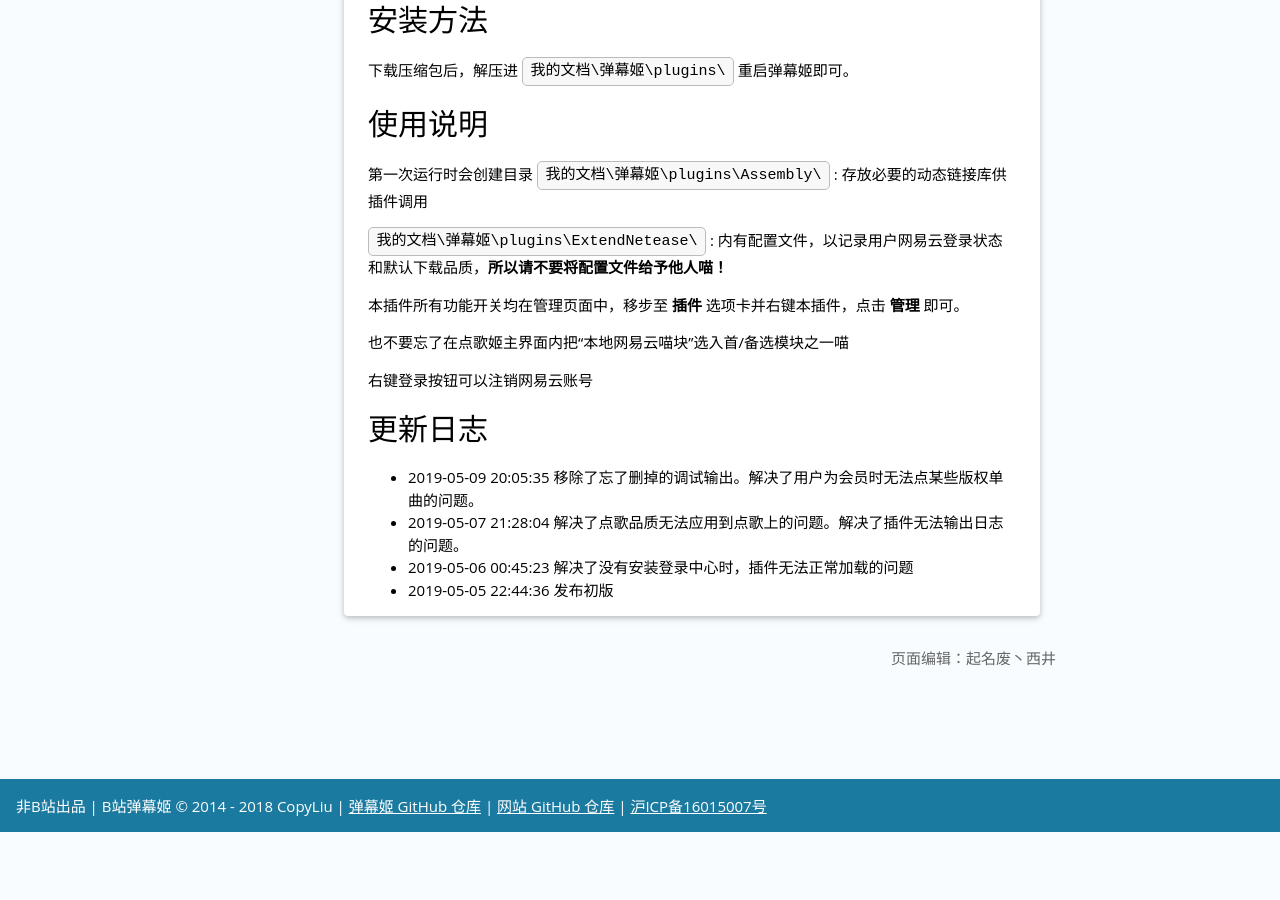
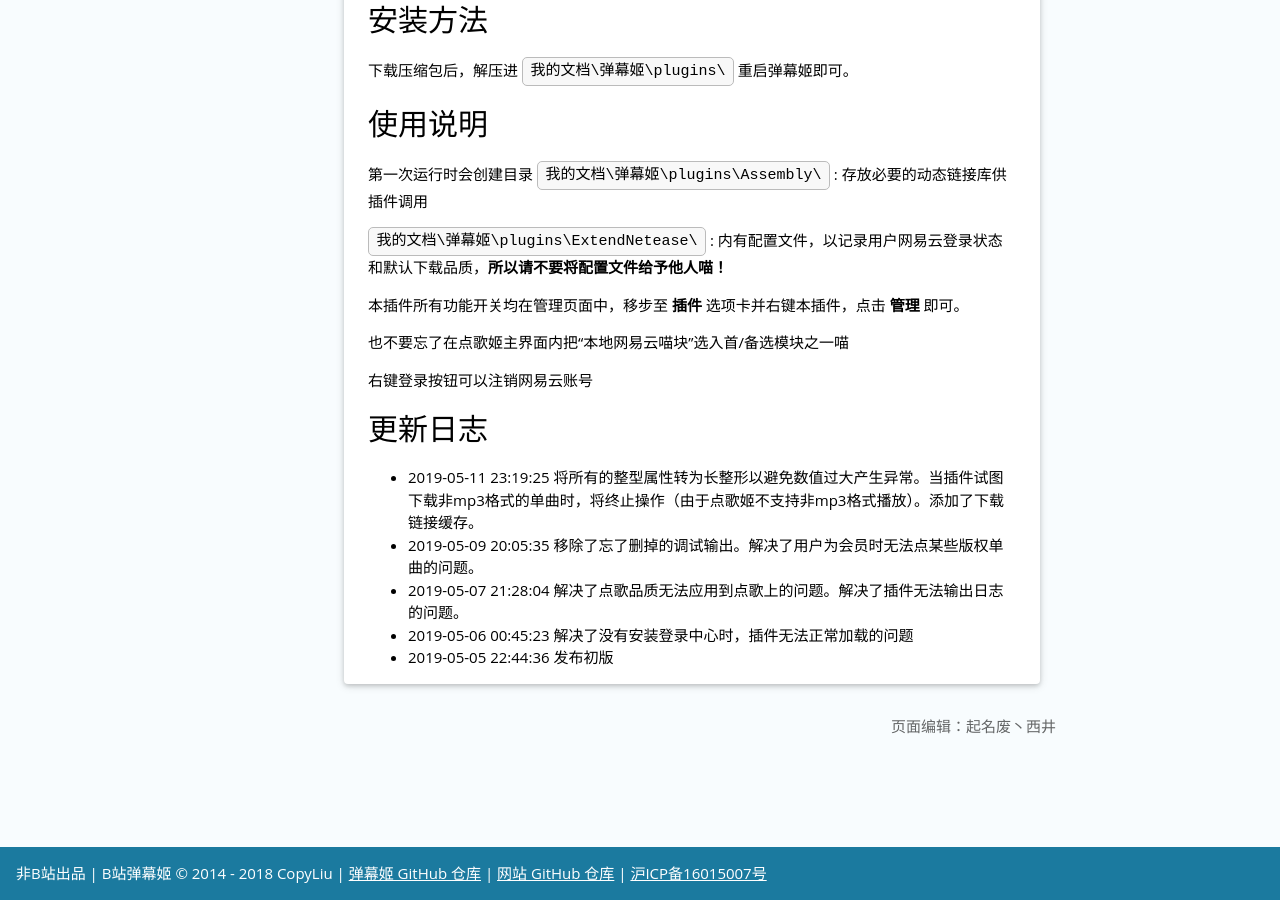
Before and after one commit to Bililive/www.danmuji.org, a Jekyll site: the page built from _plugin/ExtendNetease_DGJModule.md, in a window 1280 px wide and 900 px high, scrolled down 1199 px. Built offline with Jekyll 4.4.1, drawn with Linux system fonts in a browser that asks for light colours; before the commit the page ends 2031 px from its top, so only the background shows below that; some of the changed text lies outside the part shown.

Commit message:
更新本地网易云喵块至1.0.4
将所有的整型属性转为长整形以避免数值过大产生异常。当插件试图下载非mp3格式的单曲时，将终止操作（由于点歌姬不支持非mp3格式播放）。添加了下载链接缓存。

```diff
--- a/_plugin/ExtendNetease_DGJModule.md
+++ b/_plugin/ExtendNetease_DGJModule.md
@@ -5,10 +5,10 @@
 plugin_author: 起名废丶西井
 plugin_name: 本地网易云喵块
 plugin_desc: 可以添加歌单和登录以享受高品质音乐喵
-plugin_version: 1.0.3
-plugin_update_datetime: 2019-05-09 20:05:35 +0800
+plugin_version: 1.0.4
+plugin_update_datetime: 2019-05-11 23:19:25 +0800
 plugin_update_desc: |-
-  移除了忘了删掉的调试输出。解决了用户为会员时无法点某些版权单曲的问题。
+  将所有的整型属性转为长整形以避免数值过大产生异常。当插件试图下载非mp3格式的单曲时，将终止操作（由于点歌姬不支持非mp3格式播放）。添加了下载链接缓存。
 plugin_dllink: /resource/ExtendNetease_DGJModule/ExtendNetease_DGJModule.zip
 plugin_dlnote: 只在弹幕姬官网提供下载,请勿转载
 ---
@@ -51,6 +51,7 @@
 
 更新日志
 ---
+- 2019-05-11 23:19:25 将所有的整型属性转为长整形以避免数值过大产生异常。当插件试图下载非mp3格式的单曲时，将终止操作（由于点歌姬不支持非mp3格式播放）。添加了下载链接缓存。
 - 2019-05-09 20:05:35 移除了忘了删掉的调试输出。解决了用户为会员时无法点某些版权单曲的问题。
 - 2019-05-07 21:28:04 解决了点歌品质无法应用到点歌上的问题。解决了插件无法输出日志的问题。
 - 2019-05-06 00:45:23 解决了没有安装登录中心时，插件无法正常加载的问题
```
Also changed, not shown: 1 other file.
